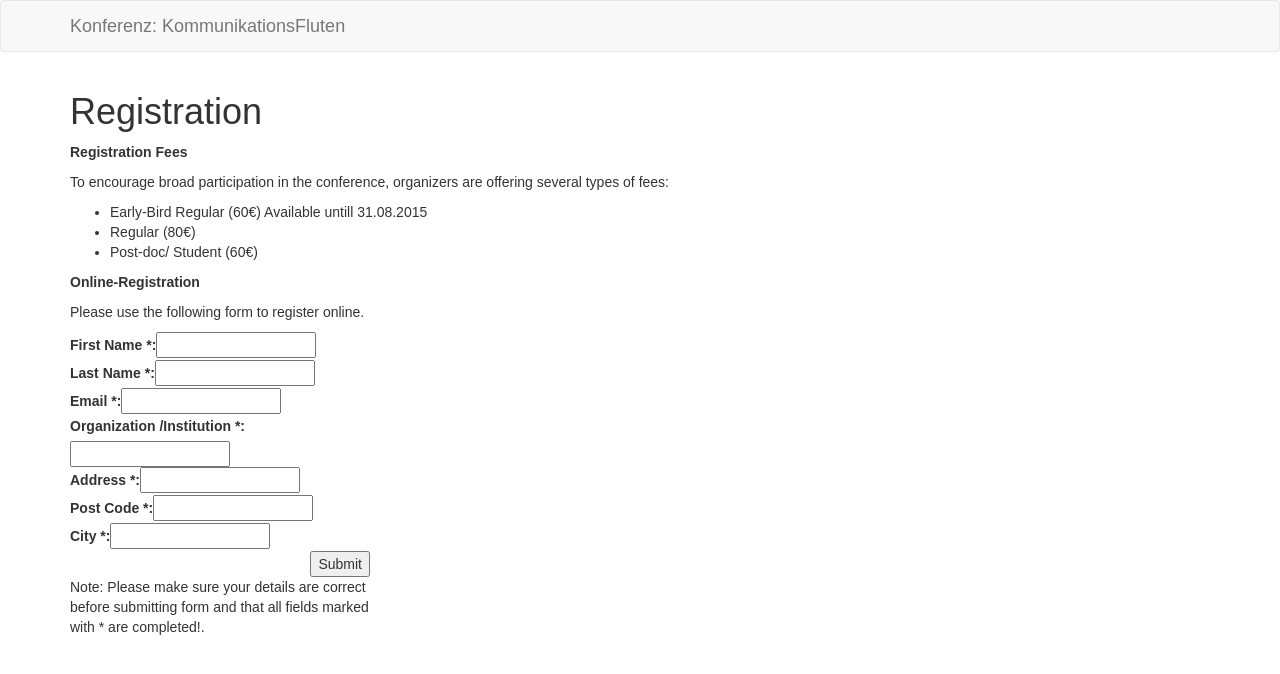
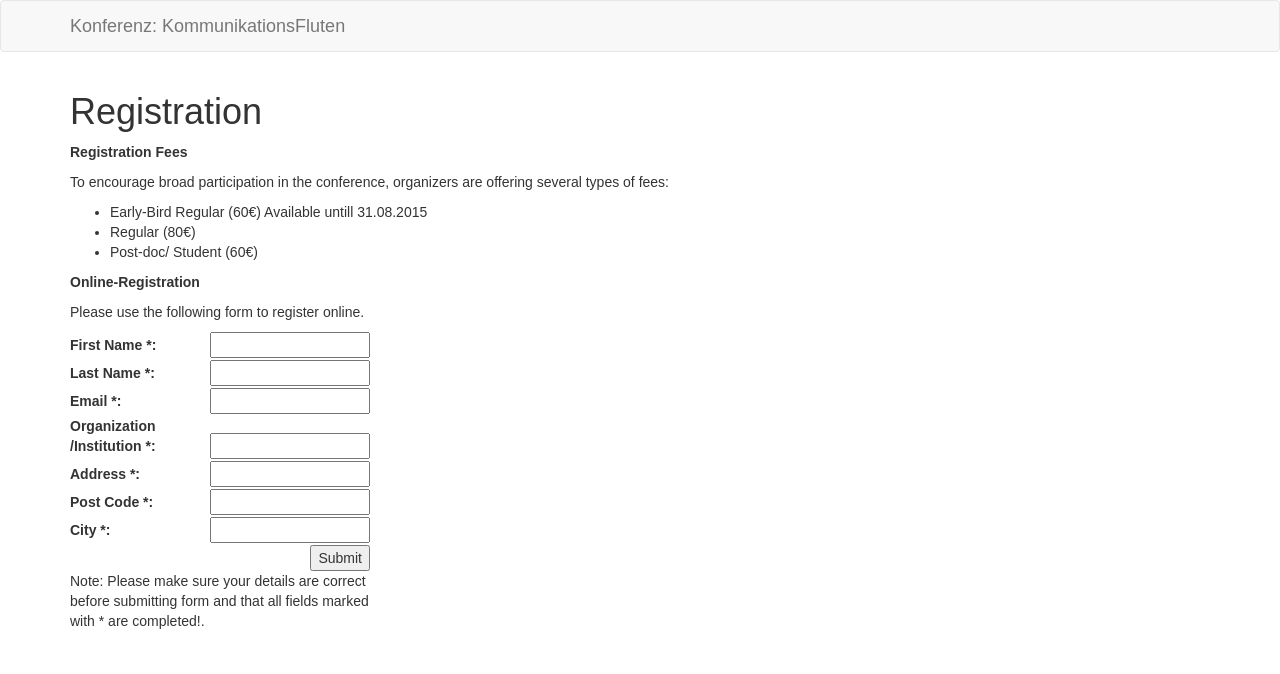
Before and after one commit to susedev/test, a Jekyll site: the page built from registration.html, in a window 1280 px wide. Shown: the top 674 px of the page. Built offline with Jekyll 4.4.1, drawn with Linux system fonts in a browser that asks for light colours.

Commit message:
Edit from JekyllCMS

```diff
--- a/registration.html
+++ b/registration.html
@@ -17,7 +17,7 @@ title: Registration
 <style type="text/css">body {font-family:Arial, Sans-Serif;}
 
             #container {width:300px; margin:0 left;}
-
+ form label {display:inline-block; width:140px;}
             form input[type="text"],
             form input[type="email"] {width:160px;}
 
```
